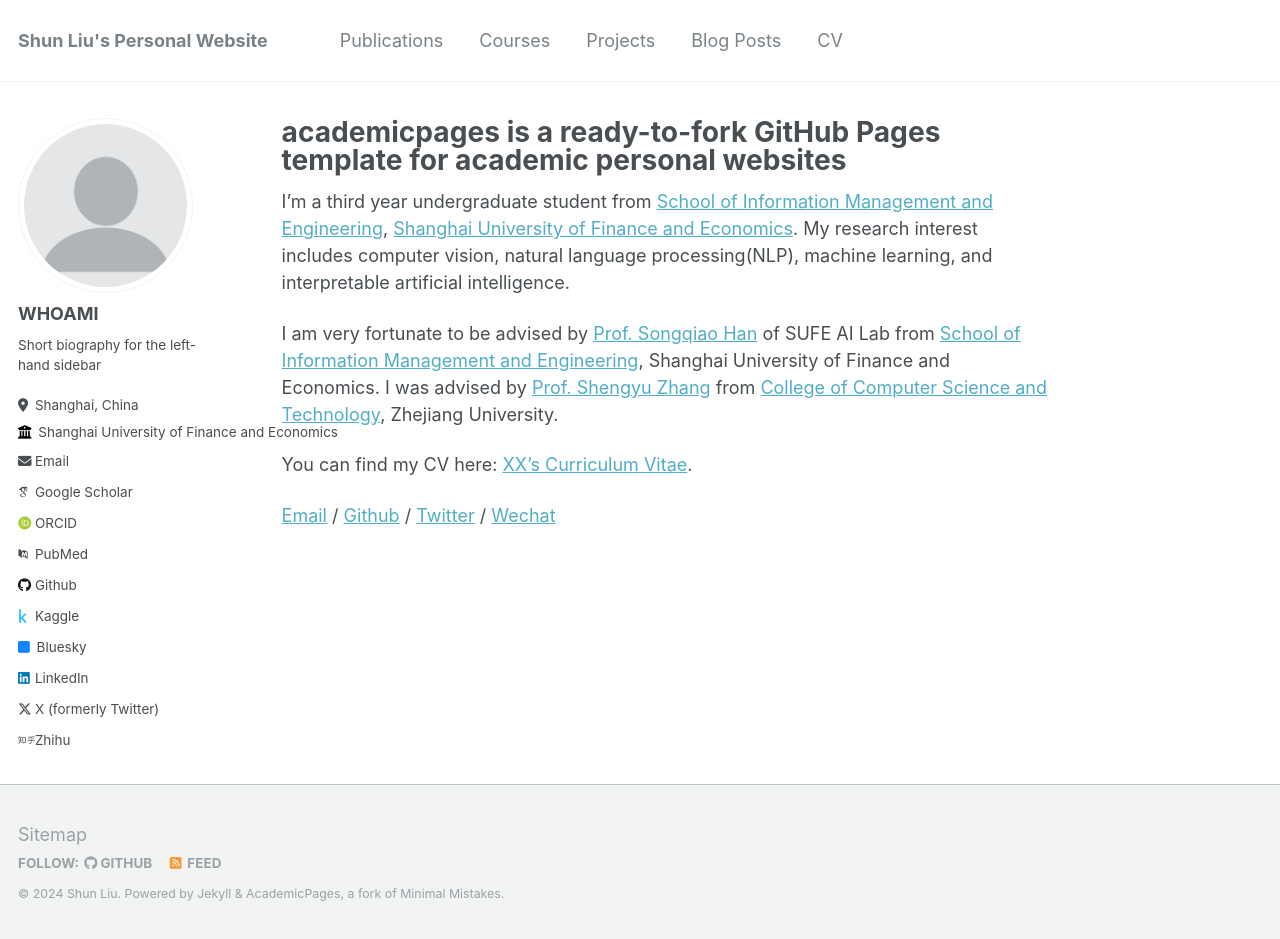
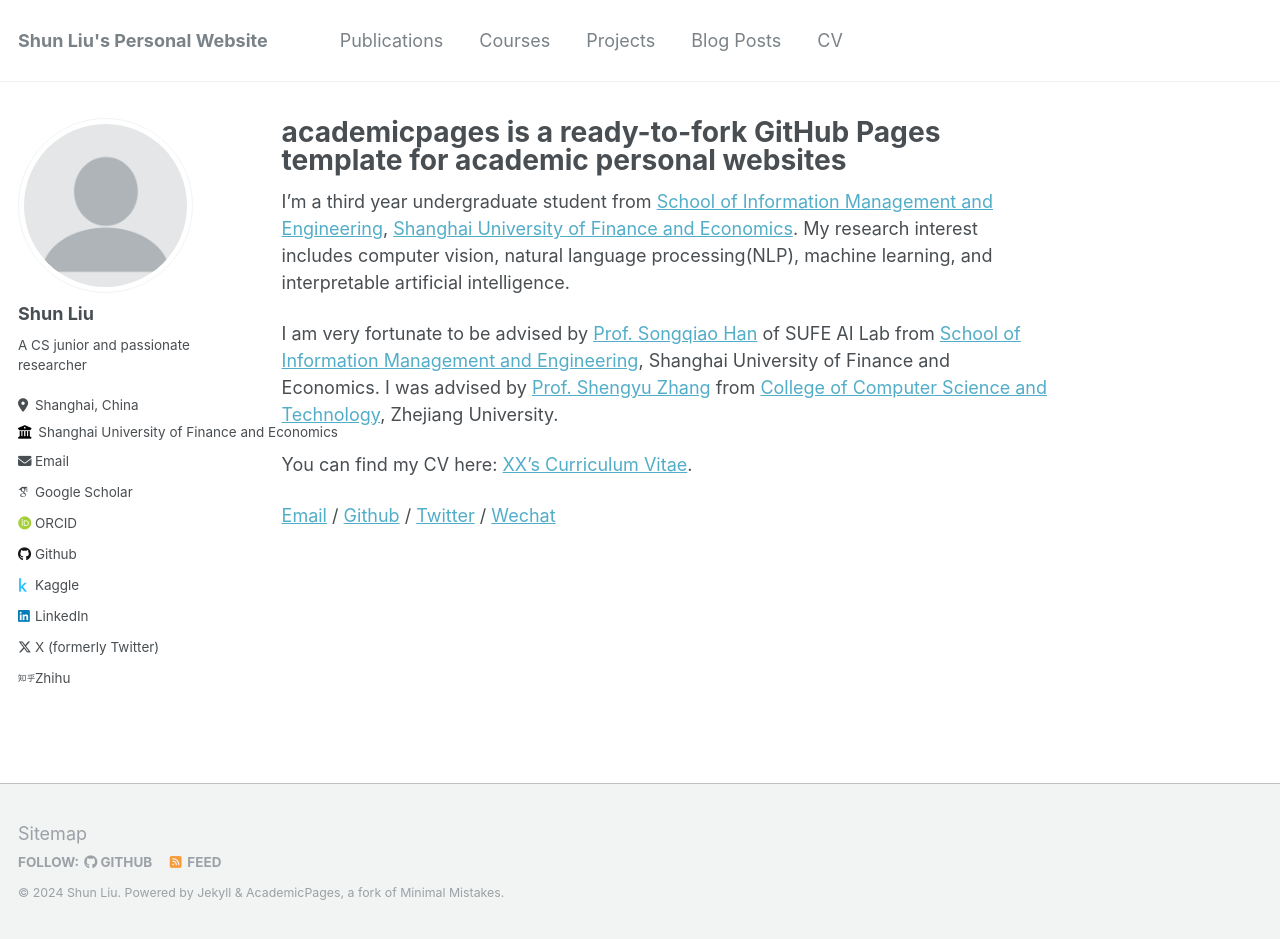
Before and after one commit to shunliu01/shunliu01.github.io, a Jekyll site: the page built from _pages/about.md, in a window 1280 px wide and 939 px high. Built offline with Jekyll 4.4.1, drawn with Linux system fonts in a browser that asks for light colours; some web fonts are replaced.

Commit message:
Update _config.yml

```diff
--- a/_config.yml
+++ b/_config.yml
@@ -22,9 +22,9 @@ repository               : "shunliu01/shunliu01.github.io"
 author:
   # Biographic information
   avatar           : "profile.png"
-  name             : "WHOAMI"
+  name             : "Shun Liu"
   pronouns         : # example: "she/her"
-  bio              : "Short biography for the left-hand sidebar"
+  bio              : "A CS junior and passionate researcher"
   location         : "Shanghai, China"
   employer         : "Shanghai University of Finance and Economics"
   uri              : # URL
@@ -35,8 +35,8 @@ author:
   googlescholar    : "https://scholar.google.com/citations?user=9Y1aQ0oAAAAJ"
   impactstory      : # URL
   orcid            : "http://orcid.org/0009-0007-5240-9114"
-  pubmed           : "https://www.ncbi.nlm.nih.gov/pubmed/?term=john+snow"
-  researchgate     : # URL
+  # pubmed           : "https://www.ncbi.nlm.nih.gov/pubmed/?term=john+snow"
+  # researchgate     : # URL
 
   # Repositories and software development
   bitbucket        : # Username - Update with your username on the site
@@ -47,7 +47,7 @@ author:
   stackoverflow    : # User number or user number and name (i.e., use "1" or "1/jeff-atwood")
 
   # Social media
-  bluesky          : "bsky.app" # Replace this with you Bluesky username
+  # bluesky          : "bsky.app" # Replace this with you Bluesky username
   facebook         : # Username
   flickr           : # Username
   foursquare       : # Username
```
